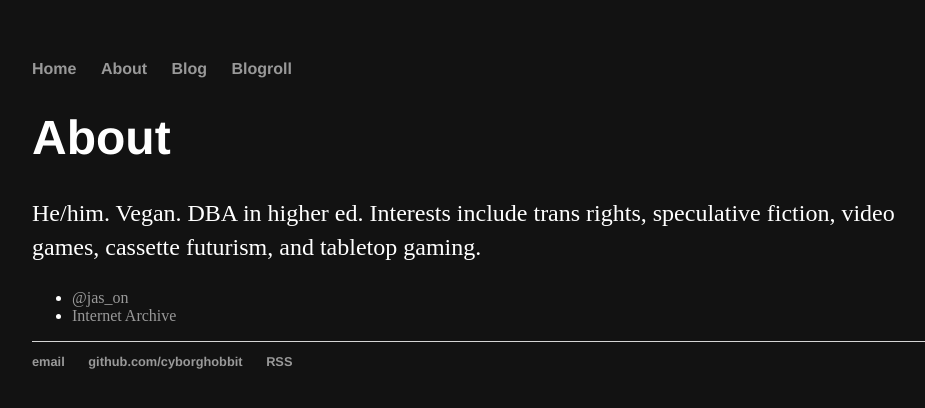
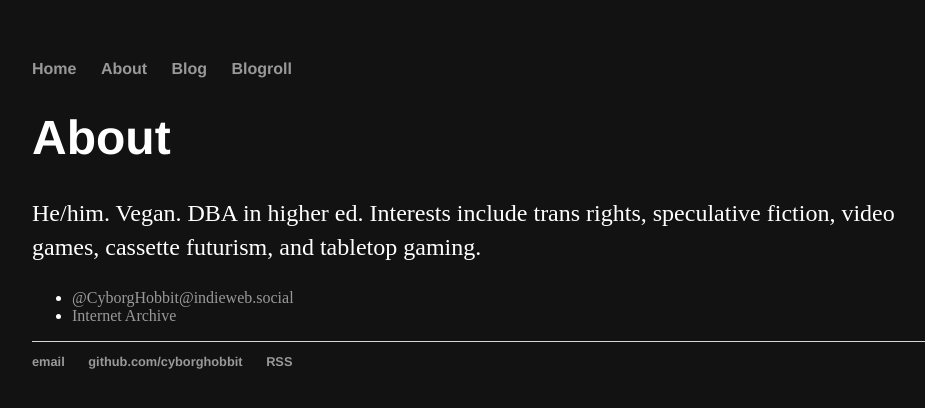
Before and after one commit to CyborgHobbit/cyborghobbit.github.io, a Jekyll site: the page built from about/index.html, in a window 1280 px wide. Shown: the top 408 px of the page, without its empty margins (160-1085 px from the left). Built offline with Jekyll 4.4.1, drawn with Linux system fonts in a browser that asks for light colours.

Commit message:
Update index.html

```diff
--- a/about/index.html
+++ b/about/index.html
@@ -7,7 +7,7 @@ title: CyborgHobbit's Blog - About
 			<p>He/him. Vegan. DBA in higher ed. Interests include trans rights, speculative fiction, video games, cassette futurism, and tabletop gaming.
 
 			<ul class="contacts">
-				<li><a href="https://twitter.com/jas_on">@jas_on</a></li>
+				<li><a href="https://indieweb.social/@CyborgHobbit">@CyborgHobbit@indieweb.social</a></li>
 				<li><a href="https://archive.org/details/@cyborghobbit">Internet Archive</a></li>
 				</ul>
 		</div>
```
